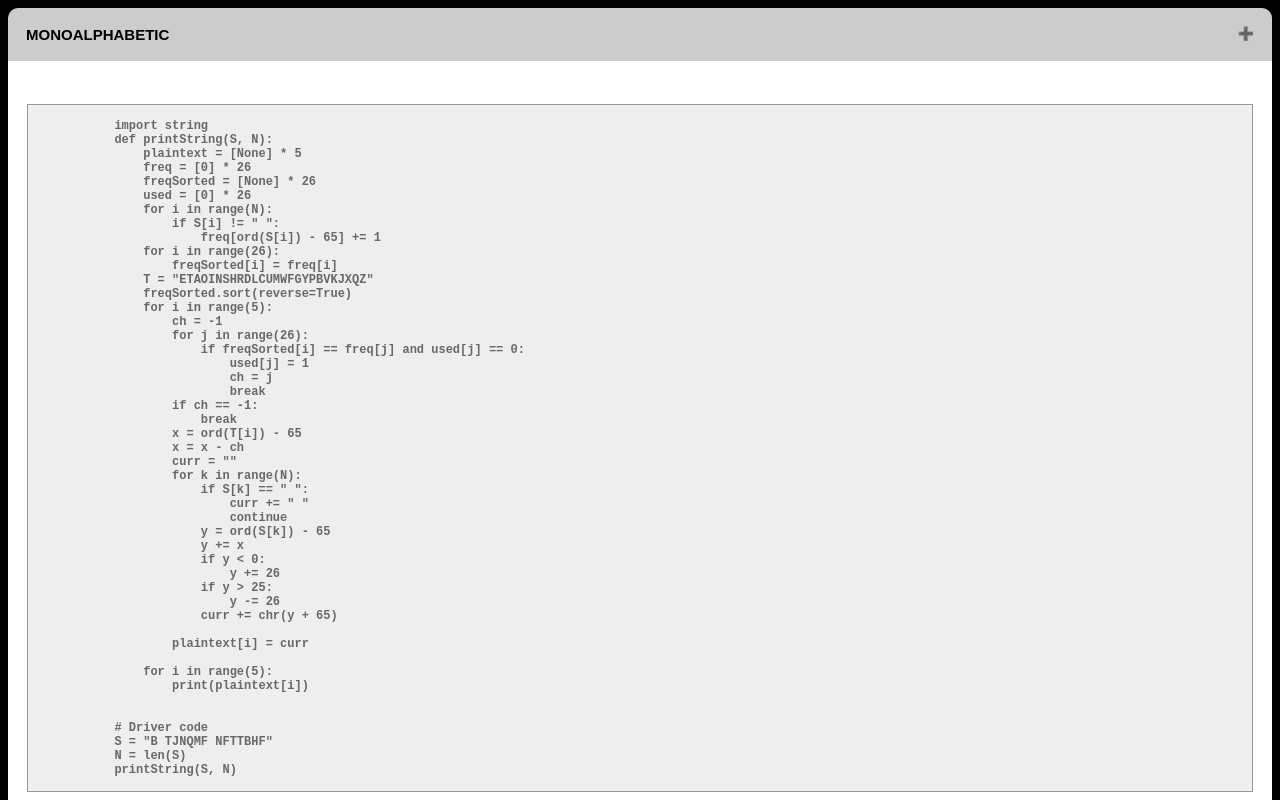
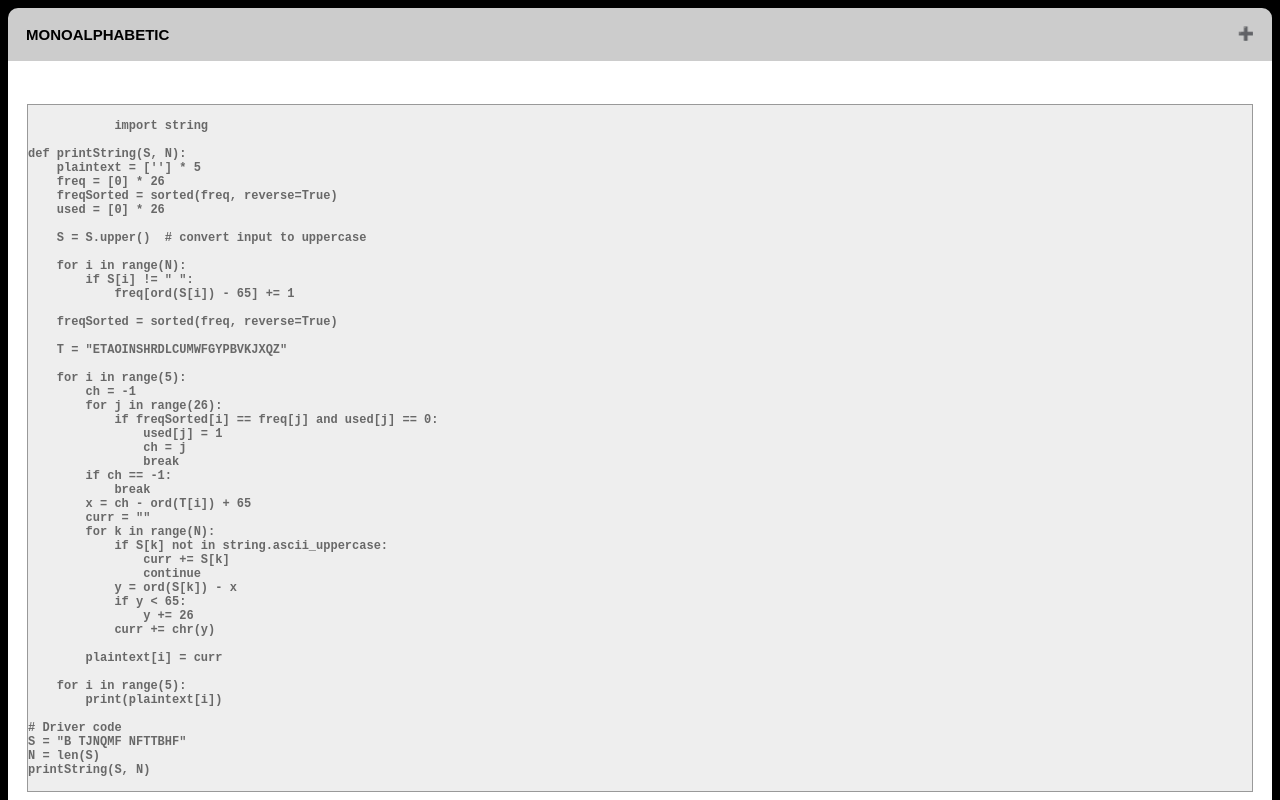
Before and after one commit to hackthemen/cns.github.io, a plain HTML site: page index.html in a window 1280 px wide. Both pictures are taken after a click on the button "MONOALPHABETIC". Shown: the top 800 px of the page. Drawn offline with Linux system fonts and the light colour scheme; a web font is replaced by a local one.

Commit message:
MONOALPHABET

```diff
--- a/index.html
+++ b/index.html
@@ -73,18 +73,23 @@
         <pre>
         <code class = "xcode">
             import string
+
 def printString(S, N):
-                plaintext = [None] * 5
+    plaintext = [''] * 5
     freq = [0] * 26
-                freqSorted = [None] * 26
+    freqSorted = sorted(freq, reverse=True)
     used = [0] * 26
+
+    S = S.upper()  # convert input to uppercase
+
     for i in range(N):
         if S[i] != " ":
             freq[ord(S[i]) - 65] += 1
-                for i in range(26):
-                    freqSorted[i] = freq[i]
+
+    freqSorted = sorted(freq, reverse=True)
+
     T = "ETAOINSHRDLCUMWFGYPBVKJXQZ"
-                freqSorted.sort(reverse=True)
+
     for i in range(5):
         ch = -1
         for j in range(26):
@@ -94,26 +99,21 @@
                 break
         if ch == -1:
             break
-                    x = ord(T[i]) - 65
-                    x = x - ch
+        x = ch - ord(T[i]) + 65
         curr = ""
         for k in range(N):
-                        if S[k] == " ":
-                            curr += " "
+            if S[k] not in string.ascii_uppercase:
+                curr += S[k]
                 continue
-                        y = ord(S[k]) - 65
-                        y += x
-                        if y < 0:
+            y = ord(S[k]) - x
+            if y < 65:
                 y += 26
-                        if y > 25:
-                            y -= 26
-                        curr += chr(y + 65)
+            curr += chr(y)
 
         plaintext[i] = curr
 
     for i in range(5):
         print(plaintext[i])
-
 
 # Driver code
 S = "B TJNQMF NFTTBHF"
```
Lines whose indentation alone changed are shown as unchanged.
